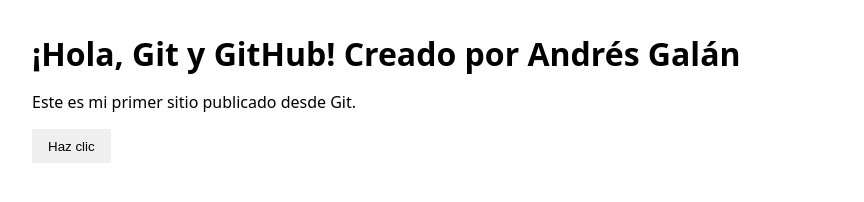
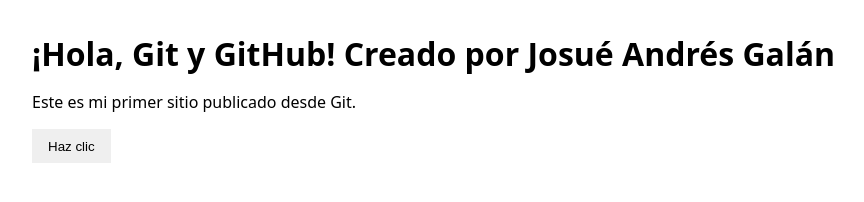
Before and after one commit to andresgln/mi-web, a plain HTML site: page css/index.html in a window 1280 px wide. Shown: the whole page, without its empty margins (0-864 px from the left). Drawn offline with Linux system fonts and the light colour scheme; files that its build step writes are made by us from their sources.

Commit message:
Cambia título y añade interacción al botón

```diff
--- a/css/index.html
+++ b/css/index.html
@@ -8,7 +8,7 @@
 </head>
 <body>
  <header>
- <h1>¡Hola, Git y GitHub! Creado por Andrés Galán</h1>
+ <h1>¡Hola, Git y GitHub! Creado por Josué Andrés Galán</h1>
  </header>
  <main>
  <p>Este es mi primer sitio publicado desde Git.</p>
```
